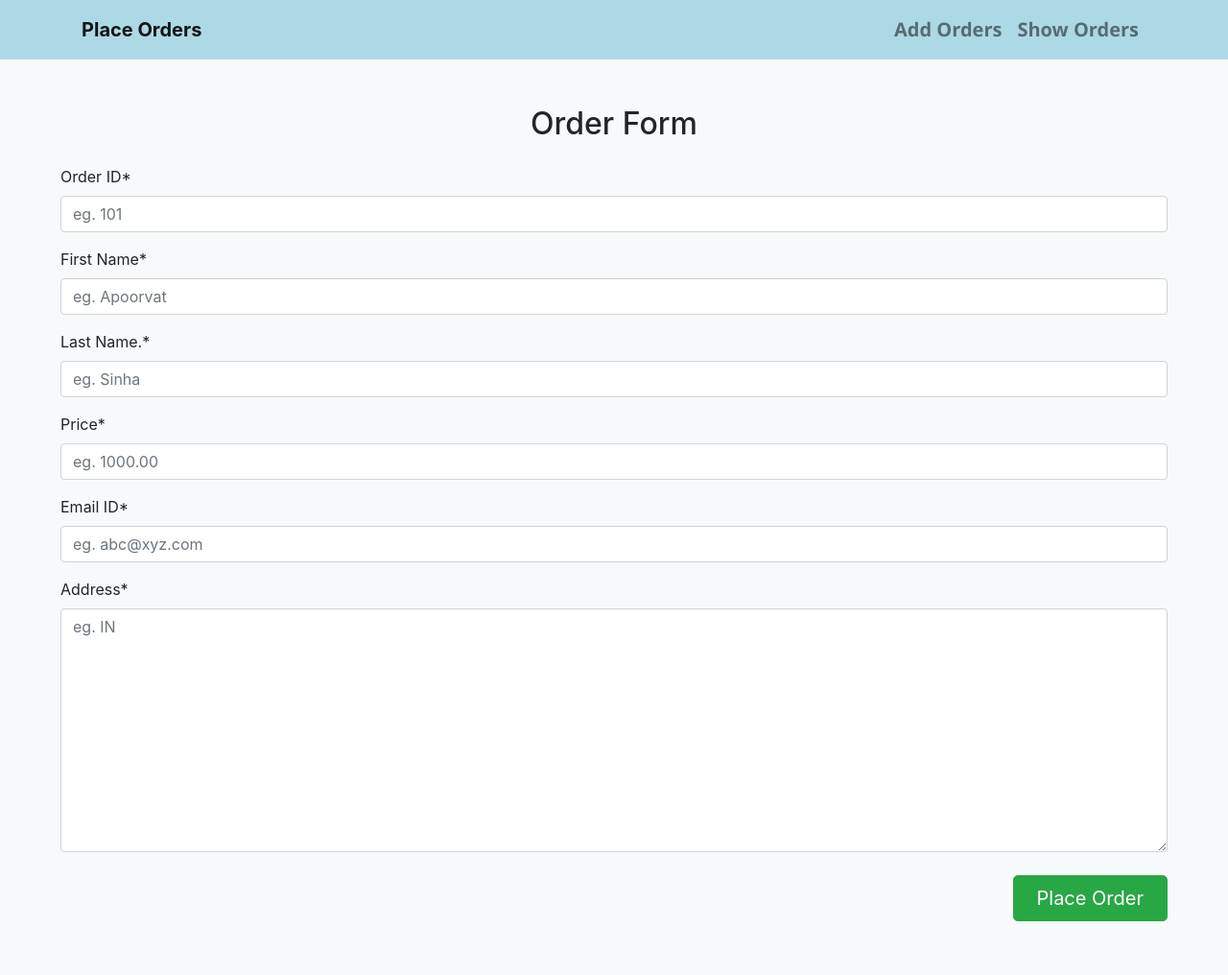
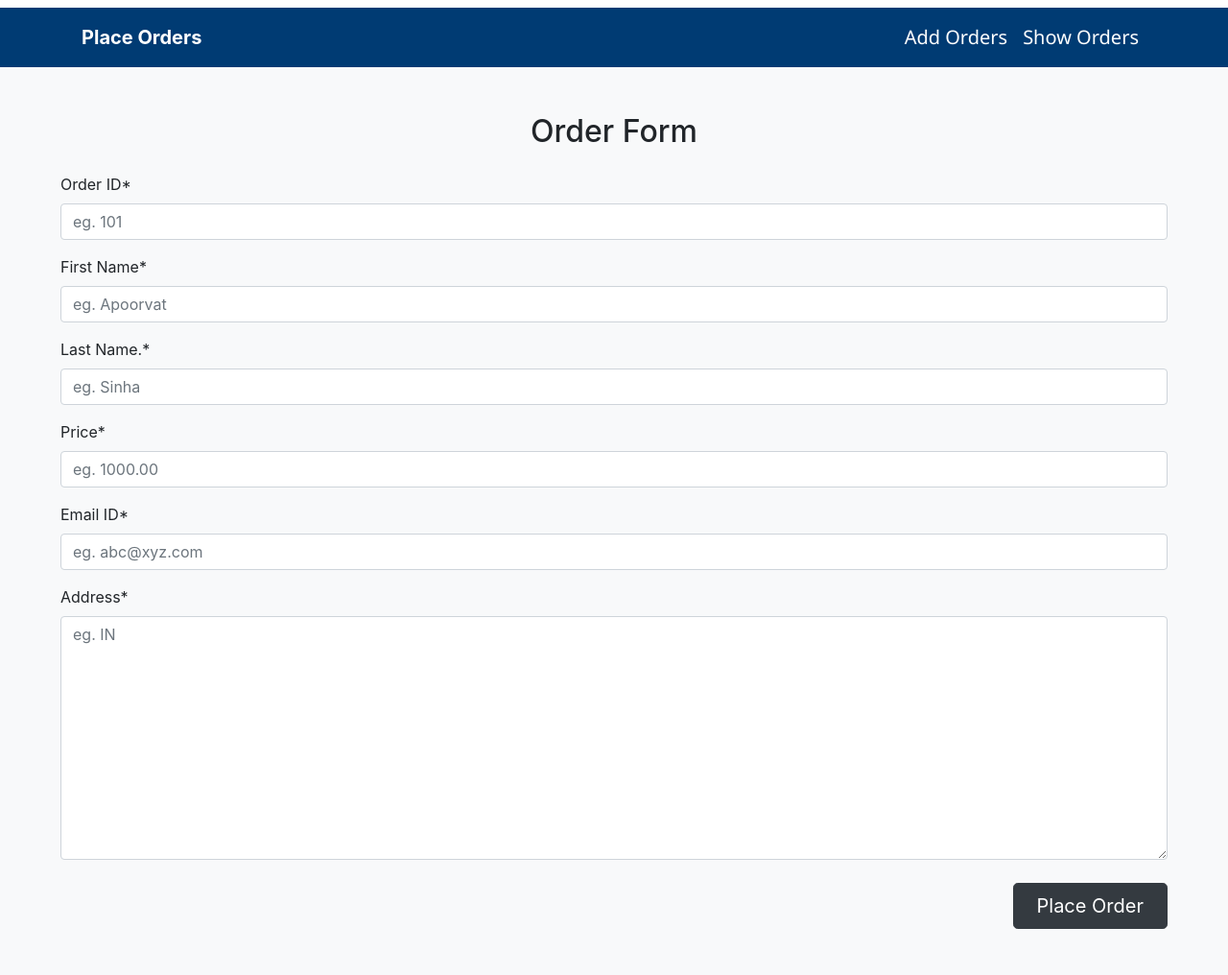
Before and after one commit to Apoorva-Sinhaa/OrderEase, a Django app: page /ofv/ in a window 1280 px wide. Shown: the whole page at 96% size. Before the commit the page ends 960 px from the top, so only its background shows below. Run offline with Django 4.2, Linux system fonts and the light colour scheme; some libraries are stand-ins or nearby versions.

Commit message:
made final changes

```diff
--- a/templates/crudapp/order.html
+++ b/templates/crudapp/order.html
@@ -12,29 +12,8 @@
     {% csrf_token %}
     {{ form|crispy }}
     <div class="text-right mt-4">
-      <button type="submit" class="btn btn-success btn-lg px-4">Place Order</button>
+      <button type="submit" class="btn btn-dark btn-lg px-4">Place Order</button>
     </div>
   </form>
 </div>
 {% endblock %}
-
-
-
-
-{% comment %} {% extends 'layout.html' %}
-{% load crispy_forms_tags %}
-
-{% block title %}
-    <title>Add Page</title>
-{% endblock %}
-
-{% block content %}
-<center><h1>Order Form</h1></center>
-<div class="container">
-    <form method="post" class="jumbotron">
-        {% csrf_token %}
-        {{form|crispy}}
-        <input type="submit" value="Place Order" class="btn btn-success">
-    </form>
-</div>
-{% endblock %} {% endcomment %}
--- a/templates/layout.html
+++ b/templates/layout.html
@@ -1,42 +1,4 @@
-{% comment %} <!DOCTYPE html>
-<html>
-<head>
-    <meta charset='utf-8'>
-    <meta http-equiv='X-UA-Compatible' content='IE=edge'>
-    {% block title %}
-    <title>Layout Page</title>
-    {% endblock %}
-    <meta name='viewport' content='width=device-width, initial-scale=1'>
-    <link rel="stylesheet" href="https://cdn.jsdelivr.net/npm/bootstrap@4.0.0/dist/css/bootstrap.min.css" integrity="sha384-Gn5384xqQ1aoWXA+058RXPxPg6fy4IWvTNh0E263XmFcJlSAwiGgFAW/dAiS6JXm" crossorigin="anonymous">
-</head>
-<body>
-    <nav class="navbar navbar-expand-lg navbar-light bg-light">
-        <a class="navbar-brand" href="{% url 'home' %}">Place Orders</a>
-        <button class="navbar-toggler" type="button" data-toggle="collapse" data-target="#navbarSupportedContent" aria-controls="navbarSupportedContent" aria-expanded="false" aria-label="Toggle navigation">
-          <span class="navbar-toggler-icon"></span>
-        </button>
 
-        <div class="collapse navbar-collapse" id="navbarSupportedContent">
-          <ul class="navbar-nav mr-auto">
-            <li class="nav-item active">
-              <a class="nav-link" href="{% url 'order_url' %}">Add Orders<span class="sr-only">(current)</span></a>
-            </li>
-            <li class="nav-item">
-              <a class="nav-link" href="{% url 'show_url' %}">Show Orders</a>
-            </li>
-
-          </ul>
-        </div>
-      </nav>
-
-    {% block content %}
-    {% endblock %}
-
-    <script src="https://code.jquery.com/jquery-3.2.1.slim.min.js" integrity="sha384-KJ3o2DKtIkvYIK3UENzmM7KCkRr/rE9/Qpg6aAZGJwFDMVNA/GpGFF93hXpG5KkN" crossorigin="anonymous"></script>
-    <script src="https://cdn.jsdelivr.net/npm/popper.js@1.12.9/dist/umd/popper.min.js" integrity="sha384-ApNbgh9B+Y1QKtv3Rn7W3mgPxhU9K/ScQsAP7hUibX39j7fakFPskvXusvfa0b4Q" crossorigin="anonymous"></script>
-    <script src="https://cdn.jsdelivr.net/npm/bootstrap@4.0.0/dist/js/bootstrap.min.js" integrity="sha384-JZR6Spejh4U02d8jOt6vLEHfe/JQGiRRSQQxSfFWpi1MquVdAyjUar5+76PVCmYl" crossorigin="anonymous"></script>
-</body>
-</html> {% endcomment %}
 
 <!DOCTYPE html>
 <html>
@@ -54,10 +16,10 @@
 <body class="m-0 p-0" style="min-height: 100vh ; margin: 0;" >
 
     <!-- Navbar -->
-    <nav class="navbar navbar-expand-lg navbar-light shadow-sm " style="background-color: #add8e6;">
+    <nav class="navbar navbar-expand-lg navbar-light shadow-sm mt-2 p-2" style="background-color: #003b73;">
 
         <div class="container">
-            <a class="navbar-brand font-weight-bold" href="{% url 'home' %}">Place Orders</a>
+            <a class="navbar-brand font-weight-bold text-white"  href="{% url 'home' %}">Place Orders</a>
             <button class="navbar-toggler" type="button" data-toggle="collapse" data-target="#navbarNav"
                     aria-controls="navbarNav" aria-expanded="false" aria-label="Toggle navigation">
                 <span class="navbar-toggler-icon"></span>
@@ -66,10 +28,10 @@
             <div class="collapse navbar-collapse" id="navbarNav">
                 <ul class="navbar-nav ml-auto">
                     <li class="nav-item">
-                        <a class="nav-link " href="{% url 'order_url' %}" style="font-size: 20px; font-family: 'Segoe UI', sans-serif ; font-weight: 600;">Add Orders</a>
+                        <a class="nav-link text-white" href="{% url 'order_url' %}" style="font-size: 20px; font-family: 'Segoe UI', sans-serif ; font-weight: 400;">Add Orders</a>
                     </li>
                     <li class="nav-item">
-                        <a class="nav-link" href="{% url 'show_url' %}" style="font-size: 20px; font-family: 'Segoe UI', sans-serif ; font-weight: 600;">Show Orders</a>
+                        <a class="nav-link text-white" href="{% url 'show_url' %}" style="font-size: 20px; font-family: 'Segoe UI', sans-serif ; font-weight: 400;">Show Orders</a>
                     </li>
 
                 </ul>
```
Also changed, not shown: templates/crudapp/home.html (+7 -7 lines), templates/crudapp/show.html (+6 -4 lines), db.sqlite3.
